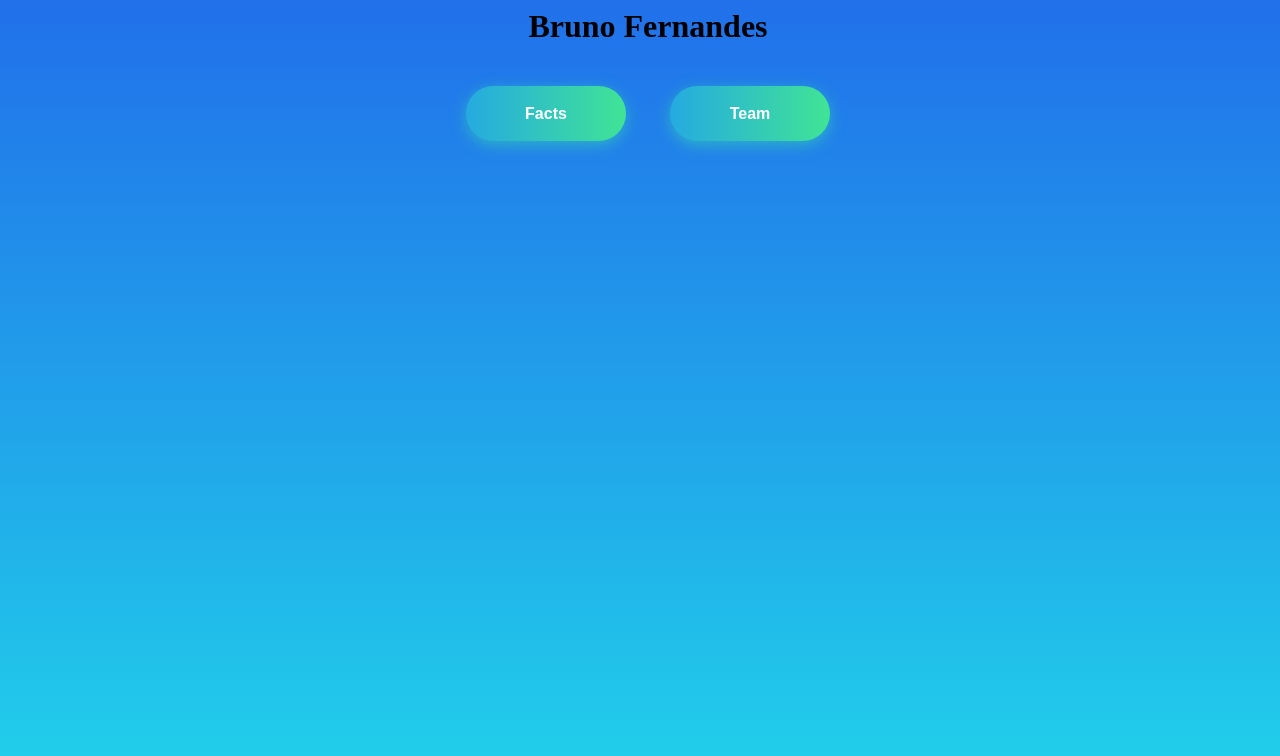
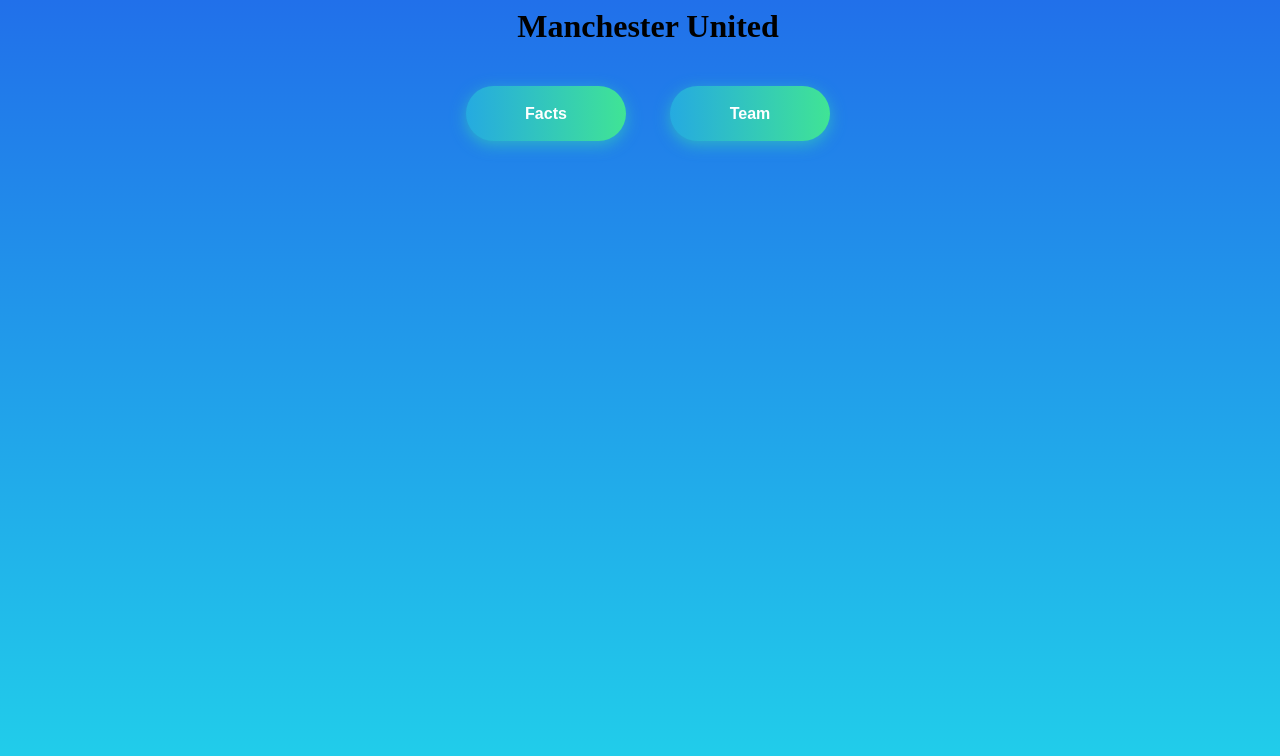
Before and after one commit to 2hengdaboy/My-Website-7B, a plain HTML site: page index.html in a window 1280 px wide. Drawn offline with Linux system fonts and the light colour scheme.

Commit message:
Update index.html

```diff
--- a/index.html
+++ b/index.html
@@ -11,7 +11,7 @@
 </head>
 
 <body>
-<h1>Bruno Fernandes</h1>
+<h1>Manchester United</h1>
 
 <a href="https://www.goal.com/en-bh/lists/bruno-fernandes-fun-facts/blt3b0c9a82bc91f3a9"><button class="bn632-hover bn18">Facts</button></a>
 
```
